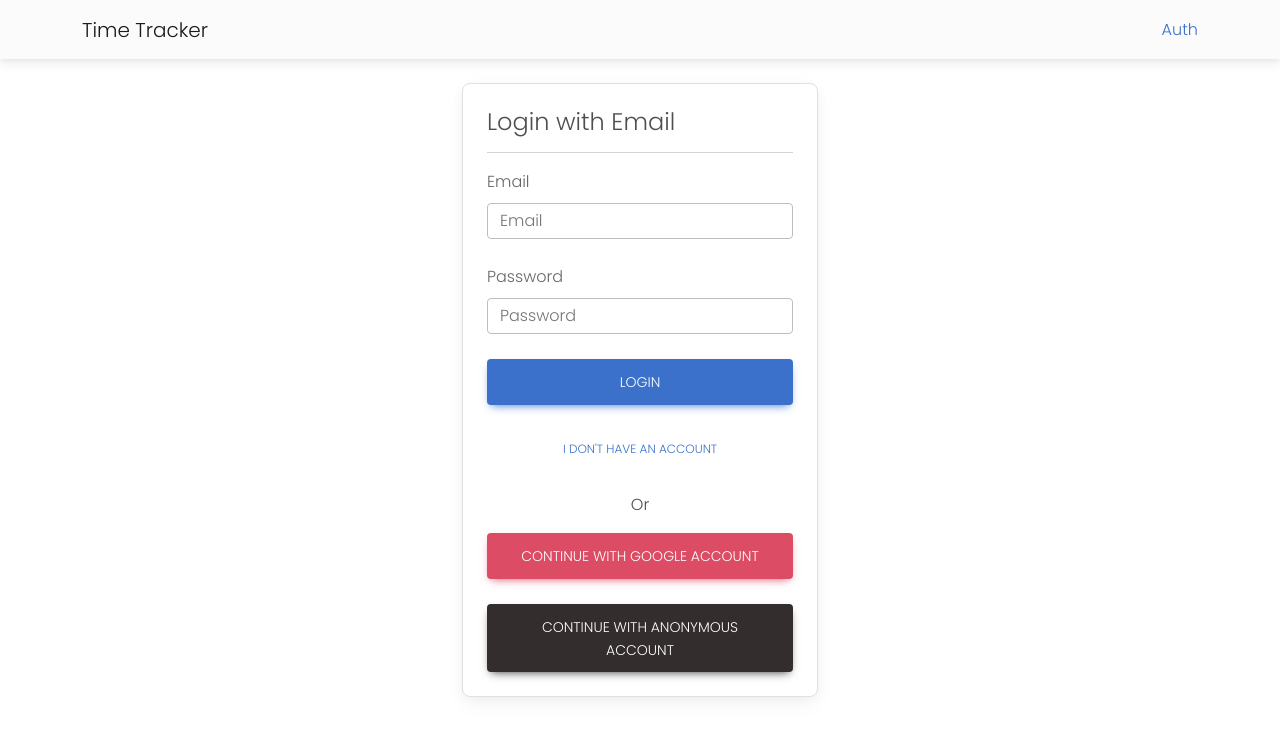
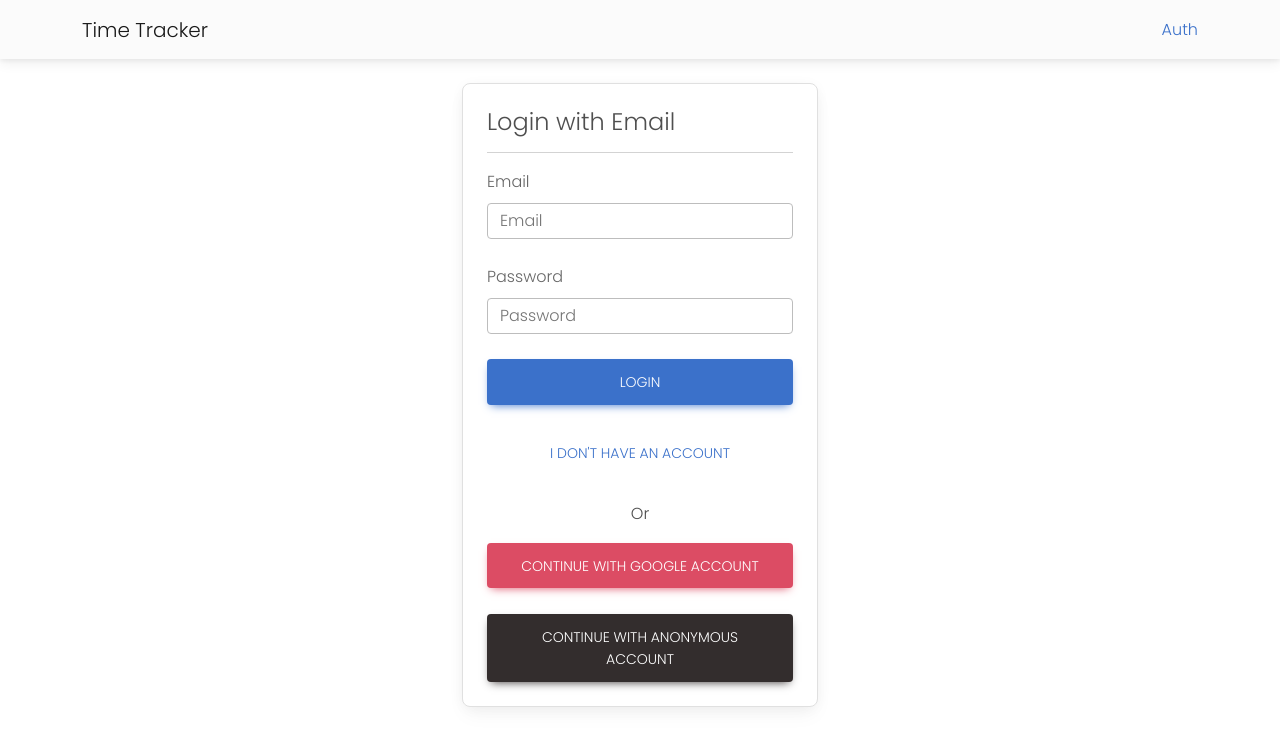
Before and after one commit to BlackIQ/TimeTracker-React, a React (Create React App) app: page /auth in a window 1280 px wide. Shown: the top 748 px of the page. Built offline with nearby package versions, Linux system fonts and the light colour scheme; no server answers.

Commit message:
Fix button size

```diff
--- a/src/components/auth.jsx
+++ b/src/components/auth.jsx
@@ -50,7 +50,7 @@ const Auth = () => {
                                         <button type='submit' className='btn btn-lg btn-primary w-100'>Login</button>
                                         <br/>
                                         <br/>
-                                        <button type='button' onClick={() => setForm(false)} className='btn btn-link w-100 text-primary'>I don't have an account</button>
+                                        <button type='button' onClick={() => setForm(false)} className='btn btn-lg btn-link w-100 text-primary'>I don't have an account</button>
                                     </form>
                                     :
                                     <form onSubmit={registerSubmit} style={{'textAlign': 'left'}}>
@@ -65,7 +65,7 @@ const Auth = () => {
                                         <button type='submit' className='btn btn-lg btn-primary w-100'>Create</button>
                                         <br/>
                                         <br/>
-                                        <button type='button' onClick={() => setForm(true)} className='btn btn-link w-100 text-primary'>I have an account</button>
+                                        <button type='button' onClick={() => setForm(true)} className='btn btn-lg btn-link w-100 text-primary'>I have an account</button>
                                     </form>
                             }
                             <br/>
```
